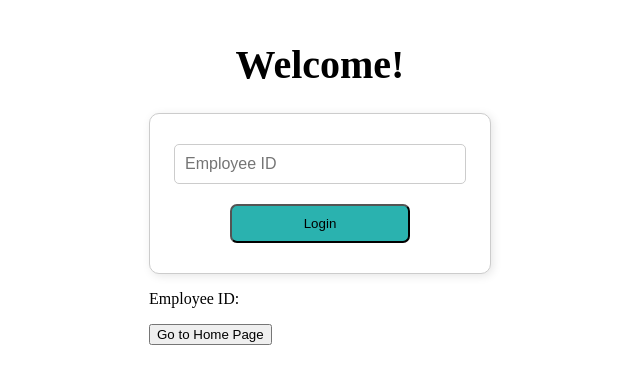
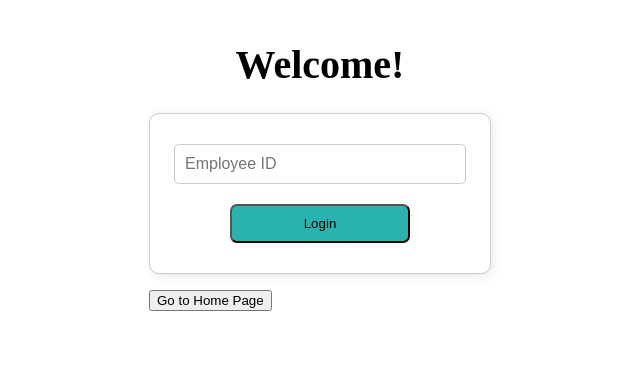
Before and after one commit to CSCE331-Spring2025/project3-team53, a React (Create React App) app in the folder client/: page /Emplogin in a window 1280 px wide. Shown: the top 384 px of the page, without its empty margins (320-960 px from the left). Built offline with nearby package versions, Linux system fonts and the light colour scheme; no server answers.

Commit message:
removed debug login displays

```diff
--- a/client/src/components/EmplyeeLogin.jsx
+++ b/client/src/components/EmplyeeLogin.jsx
@@ -30,7 +30,7 @@ const EmployeeLogin = () => {
         <br />
         <button className = "login" onClick={handleLogin}>Login</button>
       </div>
-      <p>Employee ID: {ID}</p>
+      <p/>
       <Link to="/">
         <button>Go to Home Page</button>
       </Link>
--- a/client/src/components/ManagerLogin.jsx
+++ b/client/src/components/ManagerLogin.jsx
@@ -70,8 +70,7 @@ const ManagerLogin = () => {
         /> Show Password <br />
         <button className="login" onClick={handleLogin}>Login</button>
       </div>
-      <p>Username: {username}</p>
-      <p>Password: {password}</p>
+      <p/>
       <Link to="/">
         <button>Go to Home Page</button>
       </Link>
--- a/client/src/components/OverallLogin.jsx
+++ b/client/src/components/OverallLogin.jsx
@@ -102,8 +102,7 @@ const OverallLogin = () => {
         </Link> */}
         <GoogleSignIn/>
       </div>
-      <p>Username: {username}</p>
-      <p>Password: {password}</p>
+      <p/>
       <Link to="/CustomerOptions">
         <button>Go Back</button>
       </Link>
```
